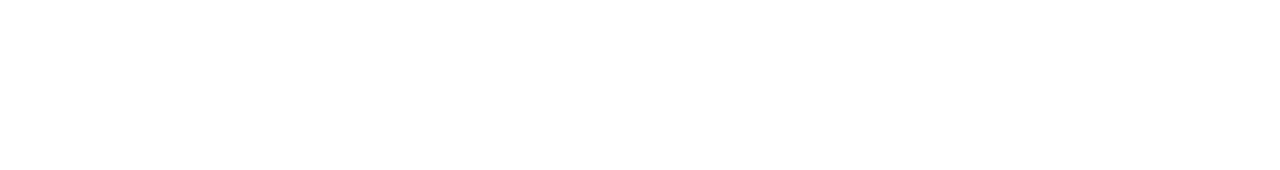
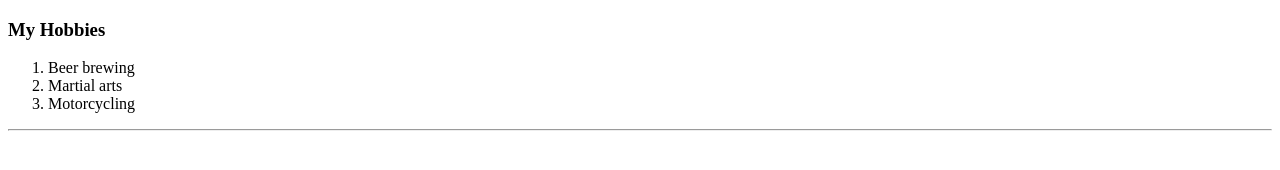
Before and after one commit to mprsaxy8lkxz5rgs/html-capstone-project-1, a plain HTML site: page public/hobbies.html in a window 1280 px wide. Drawn offline with Linux system fonts and the light colour scheme.

Commit message:
Add files via upload

```diff
--- a/public/hobbies.html
+++ b/public/hobbies.html
@@ -6,6 +6,12 @@
     <title>My Hobbies</title>
 </head>
 <body>
-
+    <h3>My Hobbies</h3>
+    <ol>
+        <li>Beer brewing</li>
+        <li>Martial arts</li>
+        <li>Motorcycling</li>
+    </ol>
+    <hr />
 </body>
 </html>
```
Also changed, not shown: public/contact.html (+5 -1 lines).
